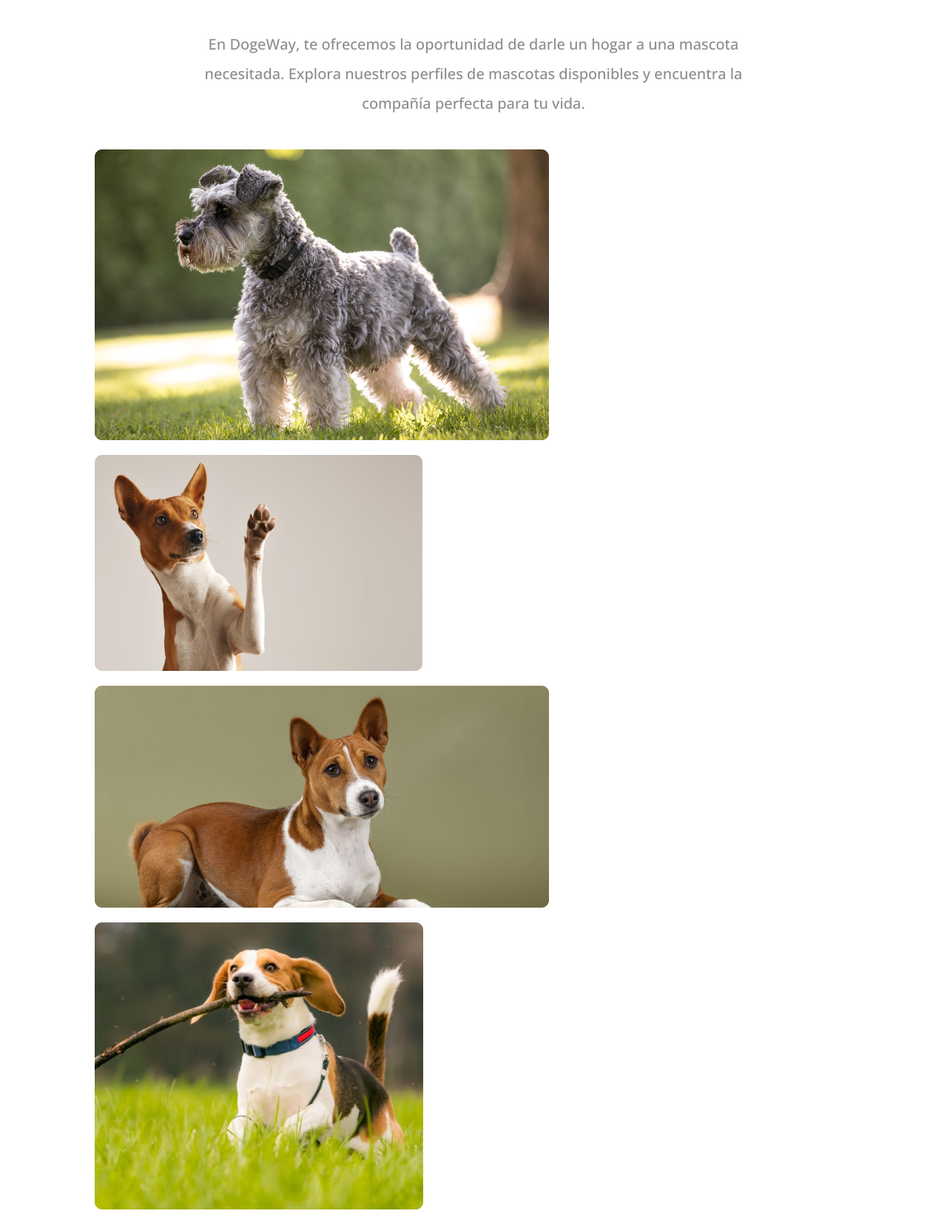
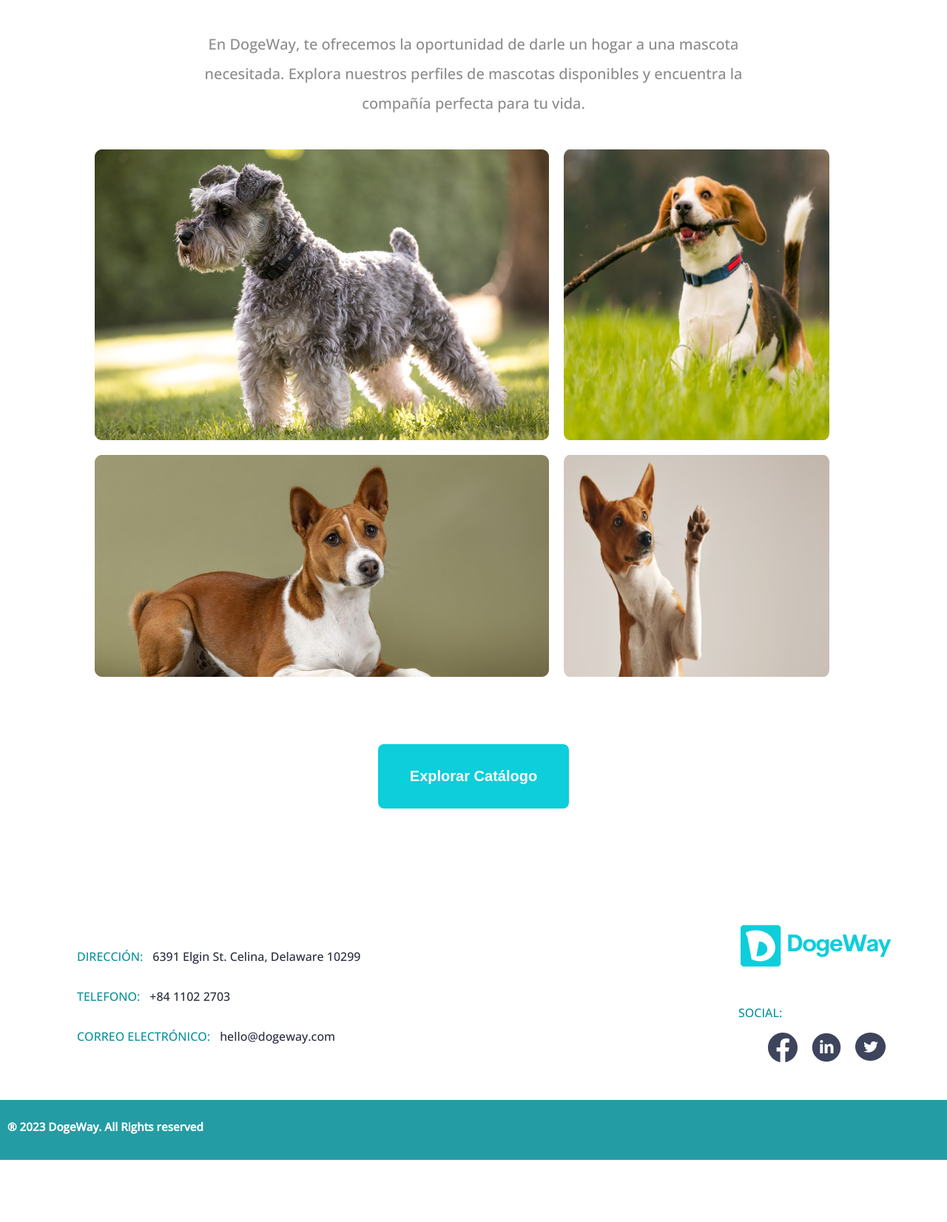
Before and after one commit to Luisangel-Cordova27/IngSoft-DogeWay, a PHP site: page /landingPage.html in a window 1280 px wide. Shown: the part 2156-3808 px from the top of the page at 74% size. After the commit the page ends 3724 px from the top, so only its background shows below. Run offline with PHP 8.4, Linux system fonts and the light colour scheme.

Commit message:
Correción del landing page, footer y catalago

```diff
--- a/landingPage.html
+++ b/landingPage.html
@@ -6,6 +6,7 @@
   <link rel="preconnect" href="https://fonts.googleapis.com">
   <link rel="preconnect" href="https://fonts.gstatic.com" crossorigin>
   <link href="https://fonts.googleapis.com/css2?family=Open+Sans:wght@500&display=swap" rel="stylesheet">
+  <title>DogeWay - Home</title>
 </head>
 <body>
     <header >
@@ -78,10 +79,10 @@
         </p>
 
         <div class="container-collage">
-            <img src="img/collage-1.png">
-            <img src="img/collage-2.png">
-            <img src="img/collage-3.png">
-            <img src="img/collage-4.png">
+            <img id="collage-1" src="img/collage-1.png">
+            <img id="collage-2" src="img/collage-4.png">
+            <img id="collage-3" src="img/collage-3.png">
+            <img id="collage-4" src="img/collage-2.png">
         </div>
 
         <button class="button-eslogan">Explorar Catálogo</button>
@@ -95,7 +96,7 @@
 
                     <li><span class="datos-titulo">TELEFONO:</span><span class="datos-texto">+84 1102 2703</span></li>
 
-                    <li><span class="datos-titulo">CORREO ELECTRÓNICO:</span><span class="datos-texto">hello@thebox.com</span></li>
+                    <li><span class="datos-titulo">CORREO ELECTRÓNICO:</span><span class="datos-texto">hello@dogeway.com</span></li>
                 </ul>
             </div>
             <div class="iconos-footer">
--- a/style.css
+++ b/style.css
@@ -196,6 +196,24 @@ body{
     padding-bottom: 91px;
 }
 
+#collage-1{
+    width: 60%;
+    height: 60%;
+}
+
+#collage-2{
+    width: 35%;
+}
+
+#collage-3{
+    width: 60%;
+    height: 35%;
+}
+
+#collage-4{
+    width: 35%;
+}
+
 footer{
     margin-top: 157px;
     margin-bottom: -30px;
```
Also changed, not shown: login.html (+14 -0 lines), 1 other file.
